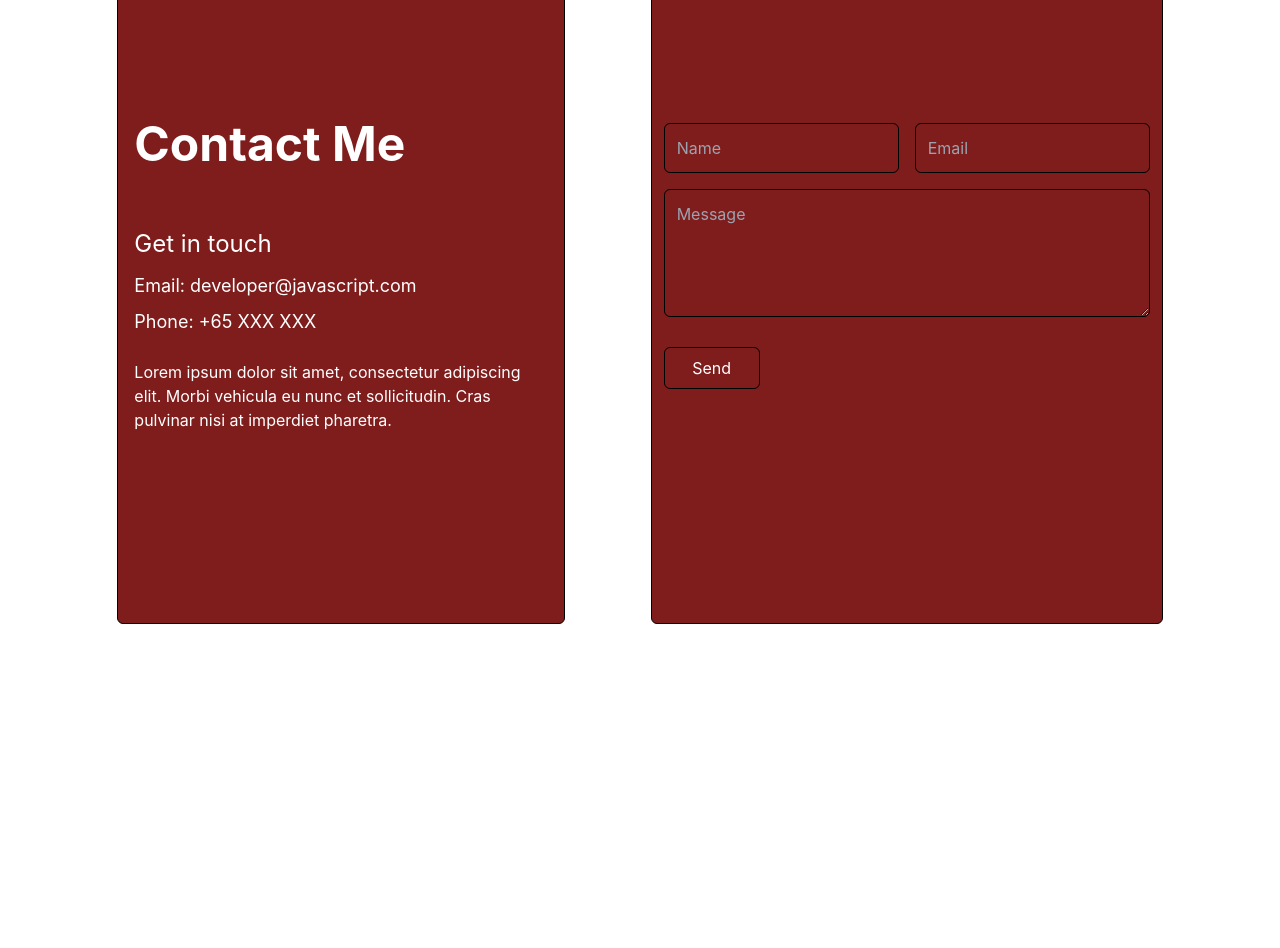
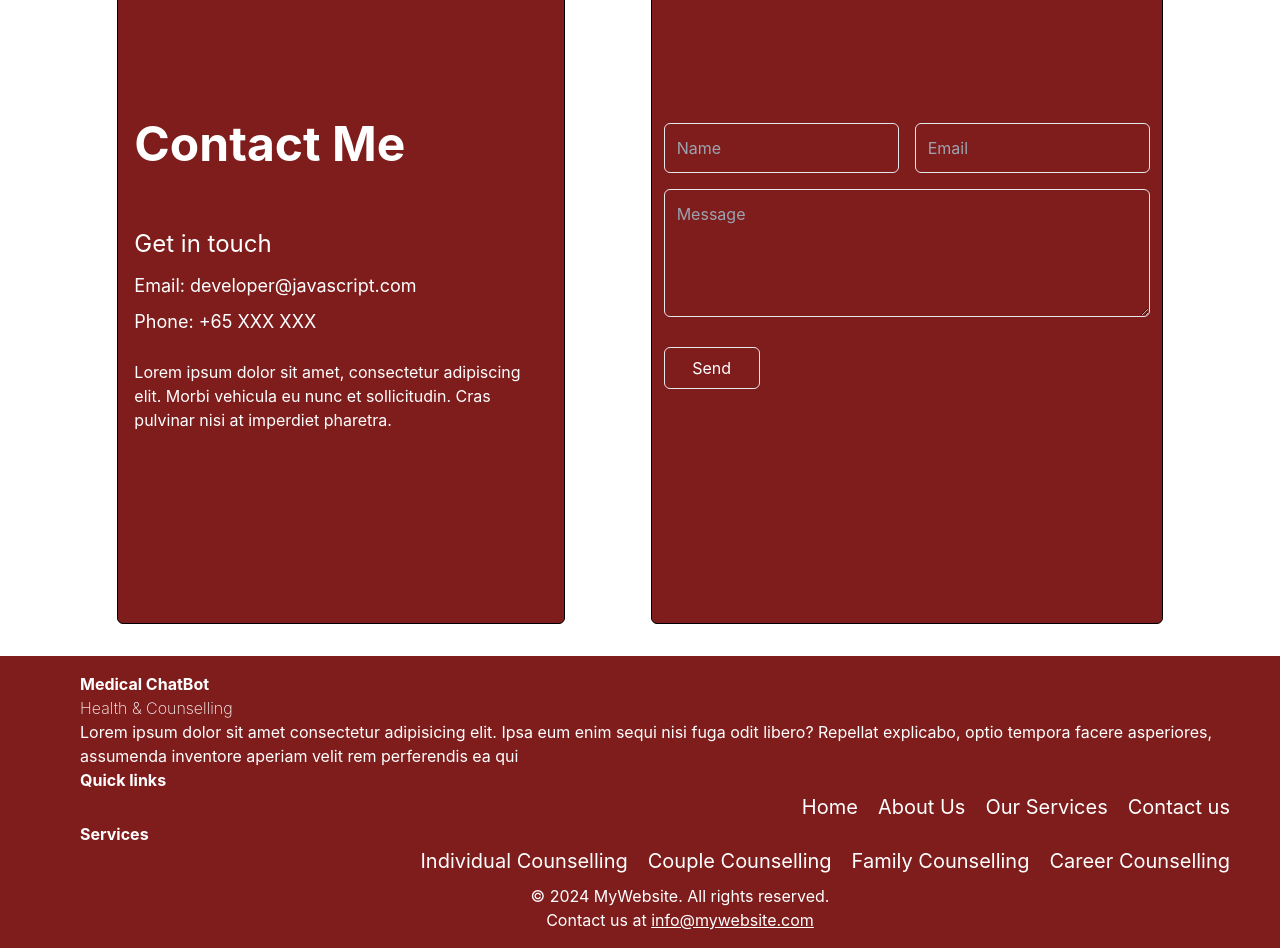
Before and after one commit to liliyom/Final-project, a React (Create React App) app: page /contact in a window 1280 px wide. Shown: the part 220-1168 px from the top of the page. Before the commit the page ends 876 px from the top, so only its background shows below. Built offline with nearby package versions, Linux system fonts and the light colour scheme.

Commit message:
done with all

```diff
--- a/src/App.js
+++ b/src/App.js
@@ -5,7 +5,7 @@ import About from "./pages/About";
 import Contact from "./pages/Contact";
 import Footer from "./layout/Footer";
 
-import Navbar from "./components/Navbar";
+// import Navbar from "./components/Navbar";
 import Layout from "./layout";
 
 function App() {
--- a/src/layout/Footer.js
+++ b/src/layout/Footer.js
@@ -1,21 +1,63 @@
-import React from 'react';
-import { Link } from 'react-router-dom';
+import React from "react";
+import { Link } from "react-router-dom";
 
 function Footer() {
   return (
     <footer className="bg-red-900 text-white py-4">
-      <div className='pl-20 text-left'>
-        <h1 className='font-bold'>Medical ChatBot</h1>
-        <p className='font-extralight'>Health & Counselling</p>
-        <p>Lorem ipsum dolor sit amet consectetur adipisicing elit. Ipsa eum enim sequi nisi fuga odit libero?
-          Repellat explicabo, optio tempora facere asperiores, assumenda inventore aperiam velit rem
-          perferendis ea qui</p>
-      </div>
-      <div className="container mx-auto text-center">
-        <p className="mt-2">© 2024 MyWebsite. All rights reserved.</p>
-        <p>
-          Contact us at <a href="mailto:info@mywebsite.com" className="underline">info@mywebsite.com</a>
-        </p>
+      <div className="text-left pl-20">
+        <div className="text-left">
+          <h1 className="font-bold">Medical ChatBot</h1>
+          <p className="font-extralight">Health & Counselling</p>
+          <p>
+            Lorem ipsum dolor sit amet consectetur adipisicing elit. Ipsa eum
+            enim sequi nisi fuga odit libero? Repellat explicabo, optio tempora
+            facere asperiores, assumenda inventore aperiam velit rem perferendis
+            ea qui
+          </p>
+        </div>
+        <div className="font">
+          <h1 className="font-bold">Quick links</h1>
+          <ul className="flex row">
+            <li>
+              <Link to="/" className="hover:underline">
+                Home
+              </Link>
+            </li>
+            <li>
+              <Link to="/about" className="hover:underline">
+                About Us
+              </Link>
+            </li>
+            <li>
+              <Link to="/services" className="hover:underline">
+                Our Services
+              </Link>
+            </li>
+            <li>
+              <Link to="/contact" className="hover:underline">
+                Contact us
+              </Link>
+            </li>
+          </ul>{" "}
+        </div>
+        <div>
+          <h1 className="font-bold">Services</h1>
+          <ul>
+            <li>Individual Counselling</li>
+            <li>Couple Counselling</li>
+            <li>Family Counselling</li>
+            <li>Career Counselling</li>
+          </ul>
+        </div>
+        <div className="container mx-auto text-center">
+          <p className="mt-2">© 2024 MyWebsite. All rights reserved.</p>
+          <p>
+            Contact us at{" "}
+            <a href="mailto:info@mywebsite.com" className="underline">
+              info@mywebsite.com
+            </a>
+          </p>
+        </div>
       </div>
     </footer>
   );
--- a/src/layout/header.js
+++ b/src/layout/header.js
@@ -5,7 +5,7 @@ const Header = () => {
   return (
     <header className="bg-red-900 text-white p-4 border-b-2 border-transparent">
       <div className="max-w-screen-lg mx-auto flex justify-between items-center">
-        <div className="logo-container w-max h-auto">
+        <div className="logo-container w-max h-auto ">
           <Link to="/" className="text-xl font-bold">
             MyLogo
           </Link>
--- a/src/pages/Contact.js
+++ b/src/pages/Contact.js
@@ -45,7 +45,7 @@ const Contact = () => {
         placeholder="Name"
         value={formData.name}
         onChange={handleChange}
-        className="w-full p-3 text-black border border-black rounded-md focus:outline-none bg-transparent"
+        className="w-full p-3 text-black border rounded-md hover:bg-white focus:outline-none bg-transparent"
       />
       <input
         type="email"
@@ -53,7 +53,7 @@ const Contact = () => {
         placeholder="Email"
         value={formData.email}
         onChange={handleChange}
-        className="w-full p-3 text-black border border-black rounded-md focus:outline-none bg-transparent"
+        className="w-full p-3 text-black border rounded-md hover:bg-white focus:outline-none bg-transparent"
       />
     </div>
     <div className="mb-6">
@@ -62,16 +62,17 @@ const Contact = () => {
         placeholder="Message"
         value={formData.message}
         onChange={handleChange}
-        className="w-full p-3 text-black border border-black rounded-md focus:outline-none bg-transparent h-32"
+        className="w-full p-3 text-black border rounded-md hover:bg-white focus:outline-none bg-transparent h-32"
       />
     </div>
     <button
       type="submit"
-      className="w-24 py-2 border border-black rounded-md hover:bg-red-900 hover:text-white transition duration-300">
+      className="w-24 py-2  text-white border rounded-md hover:bg-white hover:text-black transition duration-300">
       Send
     </button>
   </form>
 </div>
+<Footer/>
 </div>
   );
 };
```
Also changed, not shown: public/image/img1.jfif (deleted), public/image/logo.png (added).
